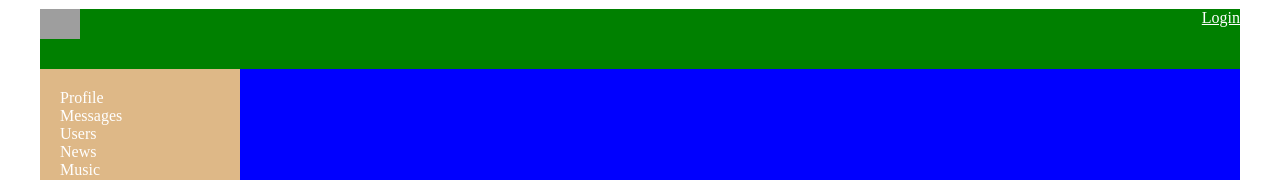
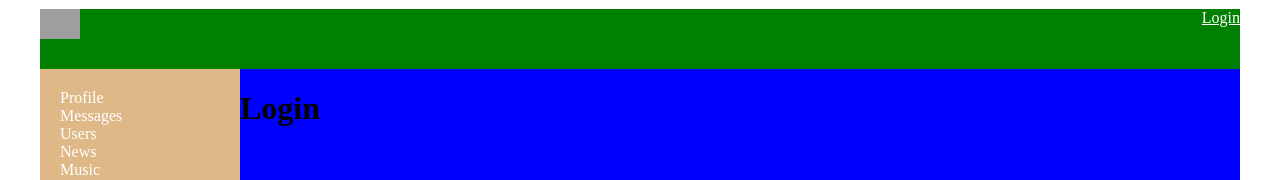
Before and after one commit to HolyPygovka/soc_network, a React (Create React App) app: page /login in a window 1280 px wide. Shown: the top 180 px of the page. Built offline with nearby package versions, Linux system fonts and the light colour scheme; no server answers; grey boxes are pictures that could not be loaded.

Commit message:
redirect message and profile to  /login

```diff
--- a/src/App.js
+++ b/src/App.js
@@ -4,6 +4,7 @@
 import News from './components/News/News';
 import Music from './components/Music/Music';
 import Settings from './components/Settings/Settings';
+import Login from './components/Login/Login';
 import {Route} from 'react-router-dom';
 import DialogsContainer from './components/Dialogs/DialogsContainer';
 import UsersContainer from './components/Users/UsersContainer';
@@ -22,6 +23,7 @@
         <Route path='/music' render={ () => <Music/> }/>
         <Route path='/users' render={ () => <UsersContainer /> }/>
         <Route path='/settings' render={ () => <Settings/> }/>
+        <Route path='/login' render={ () => <Login /> }/>
       </div>
     </div>
   );
--- a/src/components/Dialogs/Dialogs.jsx
+++ b/src/components/Dialogs/Dialogs.jsx
@@ -3,6 +3,7 @@
 import DialogItem from './Dialogitem/Dialogitem';
 import Message from './Message/Message';
 import NewMessage from './Message/NewMessage/NewMessage';
+import {Redirect} from 'react-router-dom';
 
 const Dialogs = (props) => {
 
@@ -19,6 +20,8 @@
         let body = e.target.value;
         props.updateNewMessageBody(body);
     }
+
+    if (!props.isAuth) return <Redirect to="/login" />;
 
     return(
         <div className={s.dialogs}>
--- a/src/components/Dialogs/DialogsContainer.jsx
+++ b/src/components/Dialogs/DialogsContainer.jsx
@@ -4,7 +4,8 @@
 
 let mapStateToProps = (state) => {
     return {
-        dialogsPage: state.dialogsPage
+        dialogsPage: state.dialogsPage,
+        isAuth: state.auth.isAuth
     }
 }
 let mapDispatchToProps = (dispatch) => {
--- /dev/null
+++ b/src/components/Login/Login.jsx
@@ -0,0 +1,7 @@
+import React from 'react';
+
+const Login = (props) => {
+    return <h1>Login</h1>
+}
+
+export default Login;
--- a/src/components/Profile/ProfileContainer.jsx
+++ b/src/components/Profile/ProfileContainer.jsx
@@ -2,7 +2,7 @@
 import Profile from './Profile';
 import { connect } from 'react-redux';
 import { userProfile } from '../../redux/profileReducer';
-import {withRouter} from 'react-router-dom';
+import {withRouter, Redirect} from 'react-router-dom';
 
 class ProfileContainer extends React.Component {
 
@@ -11,6 +11,7 @@
     }
 
     render() {
+        if (!this.props.isAuth) return <Redirect to="/login" />
         return (
             <Profile {...this.props} profile={this.props.profile} />
         );
@@ -19,7 +20,8 @@
 }
 
 let mapStateToProps = (state) => ({
-    profile: state.profilePage.profile
+    profile: state.profilePage.profile,
+    isAuth: state.auth.isAuth
 })
 
 let WithUrlDataContainerComponent = withRouter(ProfileContainer);
```
